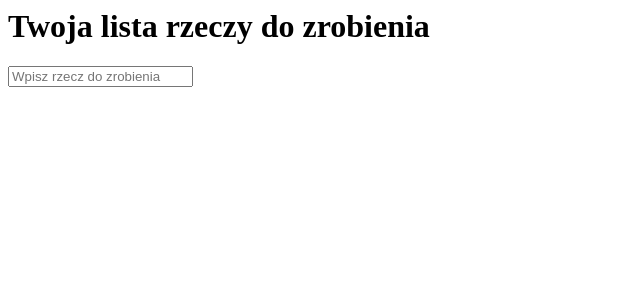
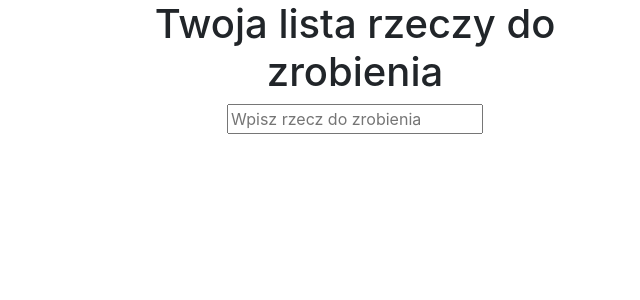
Before and after one commit to robrach/TDD-learning, a Django app: template lists/templates/list.html in a window 1280 px wide. Shown: the top 300 px of the page, without its empty margins (0-640 px from the left). Run offline with Django 3.2, Linux system fonts and the light colour scheme; the template is opened without the code that fills it, so the values that code supplies are empty; some libraries are stand-ins or nearby versions.

Commit message:
Skonfigurowanie 'base.html' w celu używania bootstrap. +Testy

```diff
--- a/functional_tests/tests.py
+++ b/functional_tests/tests.py
@@ -1,9 +1,9 @@
-from django.test import LiveServerTestCase
+from django.contrib.staticfiles.testing import StaticLiveServerTestCase
 from selenium import webdriver
 from selenium.webdriver.common.keys import Keys
 import time
 
-class NewVisitorTest(LiveServerTestCase):
+class NewVisitorTest(StaticLiveServerTestCase):
 
     def setUp(self):
         self.browser = webdriver.Firefox()
--- a/lists/templates/base.html
+++ b/lists/templates/base.html
@@ -1,14 +1,34 @@
-<html>
+<!DOCTYPE html>
+<html lang="pl">
+
 	<head>
 		<title>Listy rzeczy do zrobienia</title>
+		<meta name="viewport" content="width=device-width, initial-scale=1.0">
+		<link href="/static/bootstrap/css/bootstrap.min.css" rel="stylesheet" media="screen">
 	</head>
+
 	<body>
+	<div class="container">
+
+		<div class="row">
+			<div class="col-md-6 col-md-offset-3">
+				<div class="text-center">
 					<h1>{% block header_text %} {% endblock %}</h1>
 					<form method="POST" action="{% block form_action %} {% endblock %}">
 						<input name="item_text" id="id_new_item" placeholder="Wpisz rzecz do zrobienia">
 						{% csrf_token %}
 					</form>
+				</div>
+			</div>
+		</div>
+
+		<div class="row"
+			 <div class="col-md-6 col-md-offset-3">
 				{% block table %}
 				{% endblock %}
+			 </div>
+		</div>
+	</div>
 	</body>
+
 </html>
```
Lines whose indentation alone changed are shown as unchanged.
